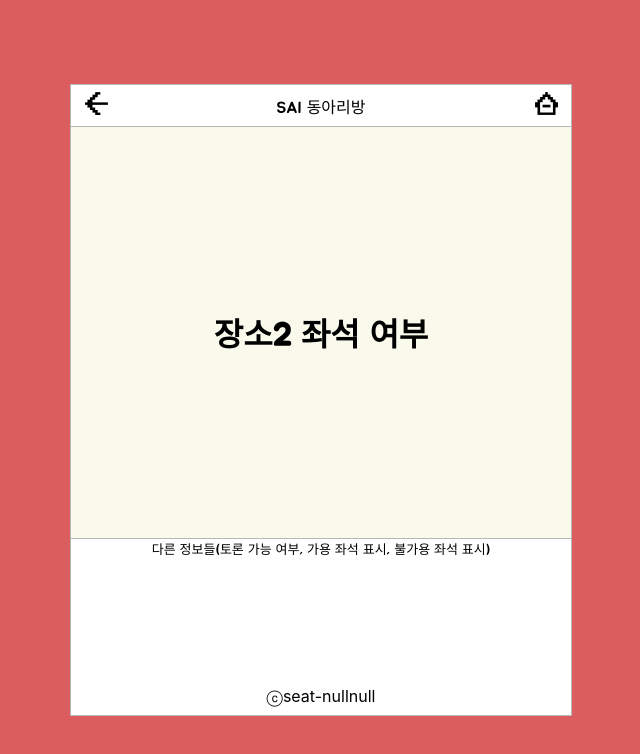
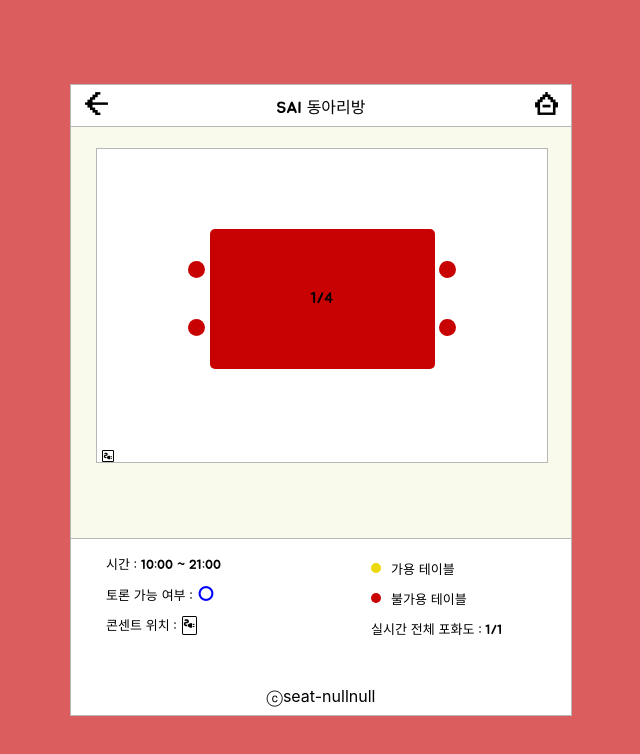
Before and after one commit to jermany17/seatnullnull, a React (Create React App) app: page /live-place2 in a window 1280 px wide. Shown: the top 754 px of the page, without its empty margins (319-959 px from the left). Built offline with nearby package versions, Linux system fonts and the light colour scheme.

Commit message:
동방자리배치

```diff
--- a/src/SeatMap.css
+++ b/src/SeatMap.css
@@ -297,3 +297,43 @@
 .elec{
   font-size: 10px;
 }
+
+
+/* 동방 */
+.made-seat21{
+  margin-top: 10px;
+  margin-bottom: 10px;
+  display: flex;
+  flex-direction: row;
+  align-items: center;
+  justify-content: center;
+  width: 100%;
+}
+.table21 {
+  width: 50%;
+  height: 50%;
+  display: flex;
+  justify-content: center;
+  align-items: center;
+  font-size: 15px;
+  border-radius: 5px;
+}
+.seat-container-row21{
+  display: flex;
+  flex-direction: row;
+  justify-content: center;
+  height: 300px;
+}
+.addcolumn-seat21{
+  display: flex;
+  align-items: center;
+  justify-content: space-between;
+  flex-direction: column;
+  height: 30%;
+}
+.seat21 {
+  width: 17px;
+  height: 17px;
+  margin: 4.5px;
+  border-radius: 13px;
+}
--- /dev/null
+++ b/src/SeatMap2.js
@@ -0,0 +1,42 @@
+import React, { useState } from 'react';
+import './SeatMap.css';
+const SeatMap2 = () => {
+  const [seats] = useState([
+    { id: 0, pp: 1, st: 1 },
+  ]);
+
+  const madeseat21 = (a,c) => {  //(좌석 테이블 좌석 가로로)
+    const seat = seats.find((seat) => seat.id === a);
+    const Positive = seat?.pp > 0 || seat?.st > 0;
+    const tableBackgroundColor = Positive ? 'rgb(200, 2, 2)' : 'rgb(235, 216, 11)';
+    return (
+      <div className="made-seat21">
+          <div  className="addcolumn-seat21">
+            <div className="seat21" style={{backgroundColor: tableBackgroundColor}}></div>
+            <div className="seat21" style={{backgroundColor: tableBackgroundColor}}></div>
+          </div>
+          <div className="table21" style={{backgroundColor: tableBackgroundColor}}>{seat?.pp}/{c}</div>
+          <div  className="addcolumn-seat21">
+            <div className="seat21" style={{backgroundColor: tableBackgroundColor}}></div>
+            <div className="seat21" style={{backgroundColor: tableBackgroundColor}}></div>
+          </div>
+      </div>
+    );
+  };
+
+
+return (
+  <div>
+    <div className="seat-container">
+      <div className="seat-container-row21">
+        {madeseat21(0,4)}
+      </div>
+      <div className="electric">
+        <span class="material-symbols-outlined power elec">electrical_services</span>
+      </div>
+    </div>
+  </div>
+);
+};
+
+export default SeatMap2;
--- a/src/pages/Liveplace2.js
+++ b/src/pages/Liveplace2.js
@@ -5,6 +5,7 @@
 import './placecontainer.css'
 import arrowback from '../images/arrowback.PNG';
 import home from '../images/home.PNG';
+import SeatMap2 from '../SeatMap2';
 const Liveplace2 = () => {
   return (
     <div className="fullscreen">
@@ -15,10 +16,21 @@
           <div className="header-right"><Link to="/" className="header-logo-link"> <img src={home} alt="home" className="header-logo" /></Link></div>
         </div>
         <div className="place-container2">
-          <h1>장소2 좌석 여부</h1>
+          <div className="map-scroll-con">
+            <SeatMap2/>
+          </div>
         </div>
         <div className="footer">
-          다른 정보들(토론 가능 여부, 가용 좌석 표시, 불가용 좌석 표시)
+           <div className="liveinfo1">
+            <span>시간 : 10:00 ~ 21:00</span>
+            <span className="seat-whe1">토론 가능 여부 :<span class="material-symbols-outlined talking">circle</span></span>
+            <span className="seat-whe1">콘센트 위치 :<span class="material-symbols-outlined power">electrical_services</span></span>
+           </div>
+           <div className="liveinfo2">
+            <span className="seat-whe1"><div className="seat-whe2"></div>가용 테이블</span>
+            <span className="seat-whe1"><div className="seat-whe3"></div>불가용 테이블</span>
+            <span className="seat-whe1">실시간 전체 포화도 : 1/1</span>
+           </div>
         </div>
         <div className="copyright">ⓒseat-nullnull</div>
       </Mainborder>
--- a/src/pages/placecontainer.css
+++ b/src/pages/placecontainer.css
@@ -69,7 +69,7 @@
   align-items: center;
   justify-content: center;
   color: black;
-  letter-spacing: 2px;
+  letter-spacing: 1.5px;
   white-space: nowrap; /* 텍스트의 줄바꿈을 방지*/
   overflow: hidden;    /* 텍스트가 넘칠 경우 텍스트를 생략 */
 }
```
